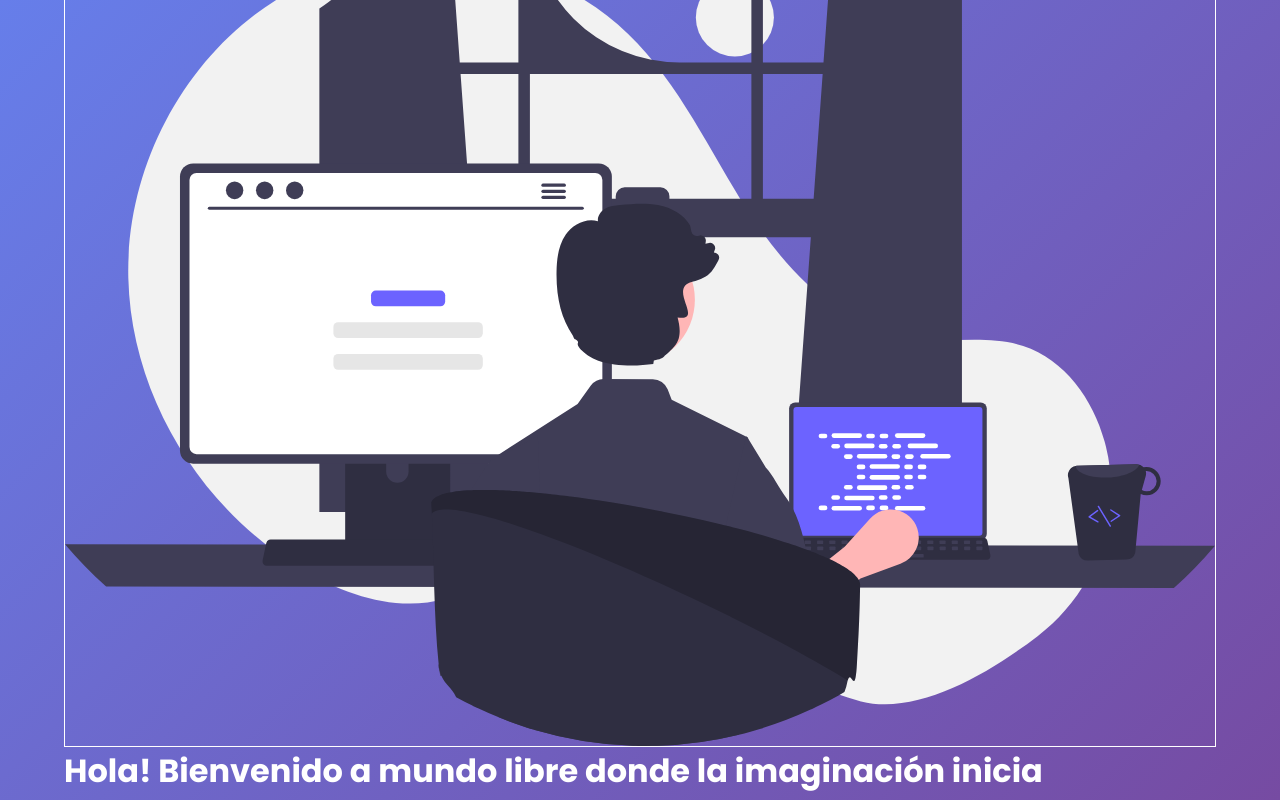
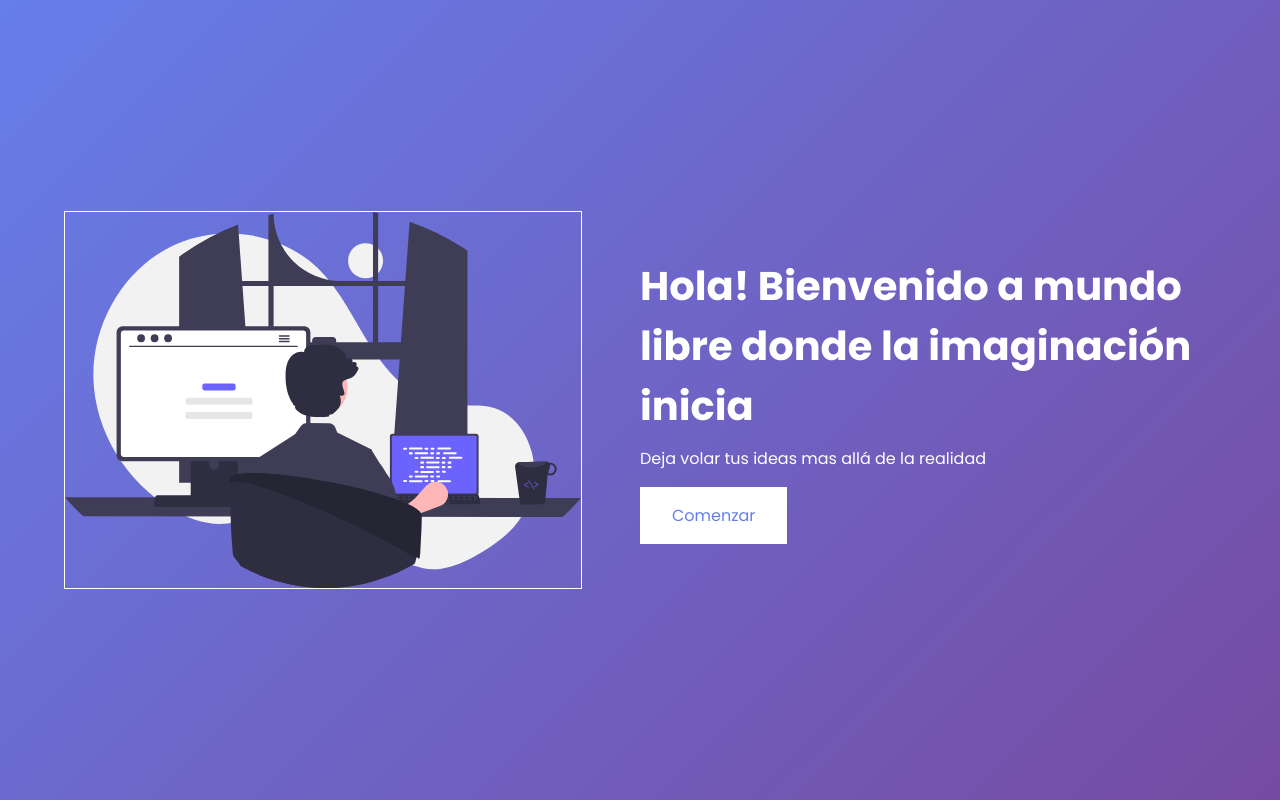
Before and after one commit to cristiandds/mundo-libre, a plain HTML site: page index.html in a window 1280 px wide. Drawn offline with Linux system fonts and the light colour scheme.

Commit message:
agregue el responsive

```diff
--- a/style.css
+++ b/style.css
@@ -52,3 +52,26 @@ body{
     width: 100%;
     display: block;
 }
+
+/*Responsive*/
+@media(min-width:768px){
+    .hero-container{
+        flex-direction: row;
+        align-items: center;
+        justify-content: space-between;
+    }
+    .hero-texts{
+        width: 50%;
+    }
+    .hero-pic{
+        width: 45%;
+        margin-bottom: 0;
+        /*order: 1;*/ /*imagen a la derecha*/
+    }
+    .hero-title{
+        font-size: 2.5rem;
+    }
+    .hero-copy{
+        margin: .7em 0 1em;
+    }
+}
```
